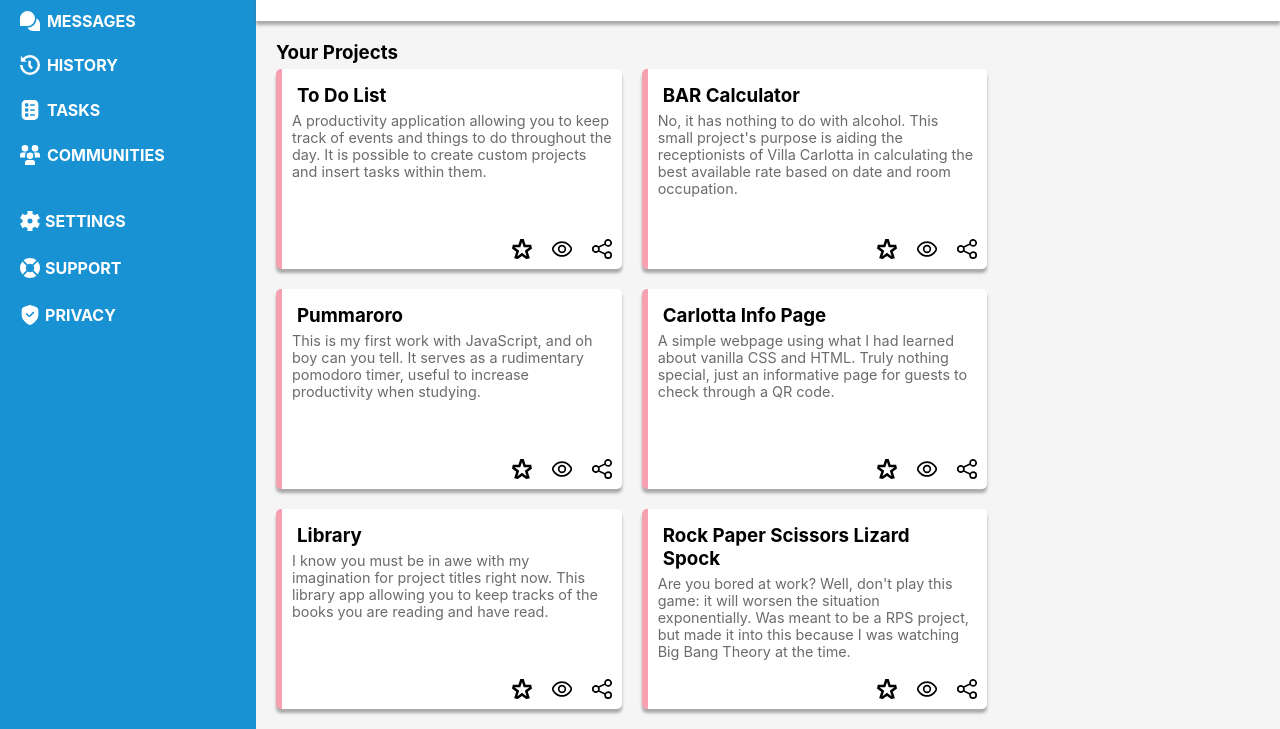
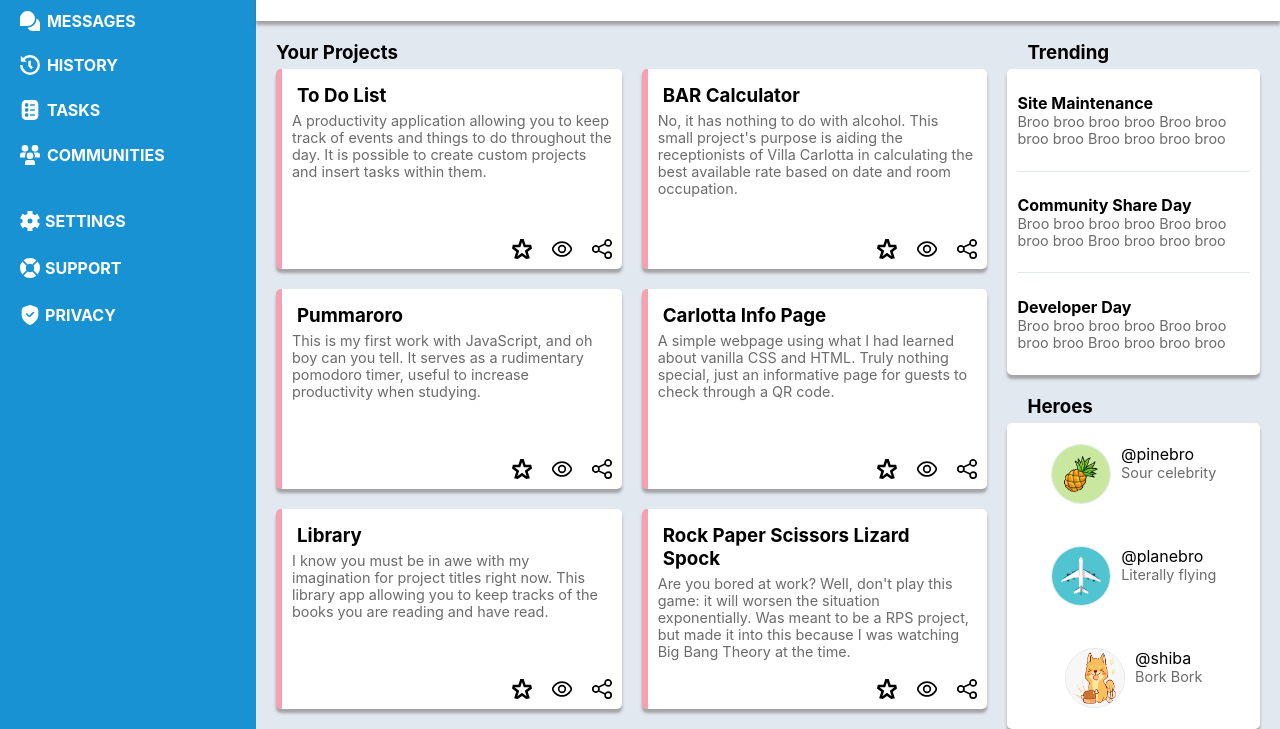
Before and after one commit to Velthas/admin-dashboard, a website built with webpack: page dist/index.html in a window 1280 px wide. Shown: the part 169-898 px from the top of the page. Built offline with Linux system fonts and the light colour scheme.

Commit message:
finalized projects side bar

```diff
--- a/src/index.js
+++ b/src/index.js
@@ -23,6 +23,11 @@ import birb from './images/birb.jpg';
 import star from './images/star.svg';
 import watch from './images/eye.svg';
 import share from './images/share.svg';
+
+// Star Players
+import pinebro from './images/pineapple.jpg';
+import planebro from './images/plane.jpg';
+import shiba from './images/shiba.png';
 
 // Gather all images in the sidebar based on location in the grid
 const images = [logo, home, user, comment, past, ballot, userAlt, settings, help, protection];
@@ -70,6 +75,16 @@ for(let i = 0; i < projectImgElements.length; i++) {
     if(imgCounter % 3 === 0) imgCounter = 0;
 }
 
+// Place the images in the heroes section
+const heroImages = [pinebro, planebro, shiba];
+
+const heroImgElements = Array.from(document.querySelectorAll('.stars img'));
+
+for(let i = 0; i < heroImgElements.length; i++) {
+    heroImgElements[i].src = heroImages[i];
+}
+
+
 
 
 
--- a/src/style.css
+++ b/src/style.css
@@ -219,7 +219,7 @@
 }
 
 .projects {
-    background-color: whitesmoke;
+    background-color: var(--project-background);
     grid-column: 2 / 3;
     grid-row: 2 / 3;
 
@@ -266,7 +266,8 @@
     padding: 5px 10px 5px 5px;
 }
 
-.project-text-container p {
+.project-text-container p,
+.trending-item p {
     color: var(--projects-text);
     font-size: 0.9rem;
 }
@@ -284,3 +285,77 @@
 
     gap: 20px;
 }
+
+.projects-sidebar {
+    grid-column: 2 / 3;
+    grid-row: 1 / 3;
+
+    background-color: var(--project-background);
+
+    display: grid;
+    grid-template: min-content 1fr min-content 1fr / 1fr;
+
+    margin: 0px 20px 20px;
+}
+
+h3:nth-child(3) {
+    grid-column: 1 / 2;
+    grid-row: 3 / 4;
+}
+
+.trending,
+.stars {
+    padding: 0px 10px 0px;
+    border-radius: 5px;
+
+    background-color: var(--sidebar-font-color);
+    box-shadow: 0px 4px 3px var(--box-shadow-color);
+}
+
+.trending {
+    display: grid;
+    grid-template: 1fr 1fr 1fr / 1fr;
+
+    align-items: center;
+    justify-items: center;
+}
+
+.trending div:nth-child(2) {
+    border-top: 1px solid var(--project-background);
+    border-bottom: 1px solid var(--project-background);
+
+    height: 100%;
+}
+
+.trending-item {
+    display: flex;
+    flex-direction: column;
+    justify-content: center;
+    align-items: start;
+}
+
+.stars {
+    display: grid;
+    grid-template: 1fr 1fr 1fr / 1fr;
+
+    align-items: center;
+    justify-items: center;
+}
+
+.star-player {
+    display: flex;
+    gap: 10px;
+}
+
+.star-player p:last-child {
+    font-size: 0.9rem;
+    color: var(--projects-text);
+}
+
+.stars img {
+    height: 60px;
+    width: 60px;
+
+    border: 1px solid var(--project-background);
+    border-radius: 120px;
+}
```
Also changed, not shown: dist/1bb8056cc35dc815ab82.jpg (added), dist/4052e688e3d7614ec462.png (added), dist/ad5f908dc492c2495f4f.jpg (added), dist/index.html, dist/main.js, src/images/pineapple.jpg (added), src/images/plane.jpg (added), src/images/shiba.png (added).
